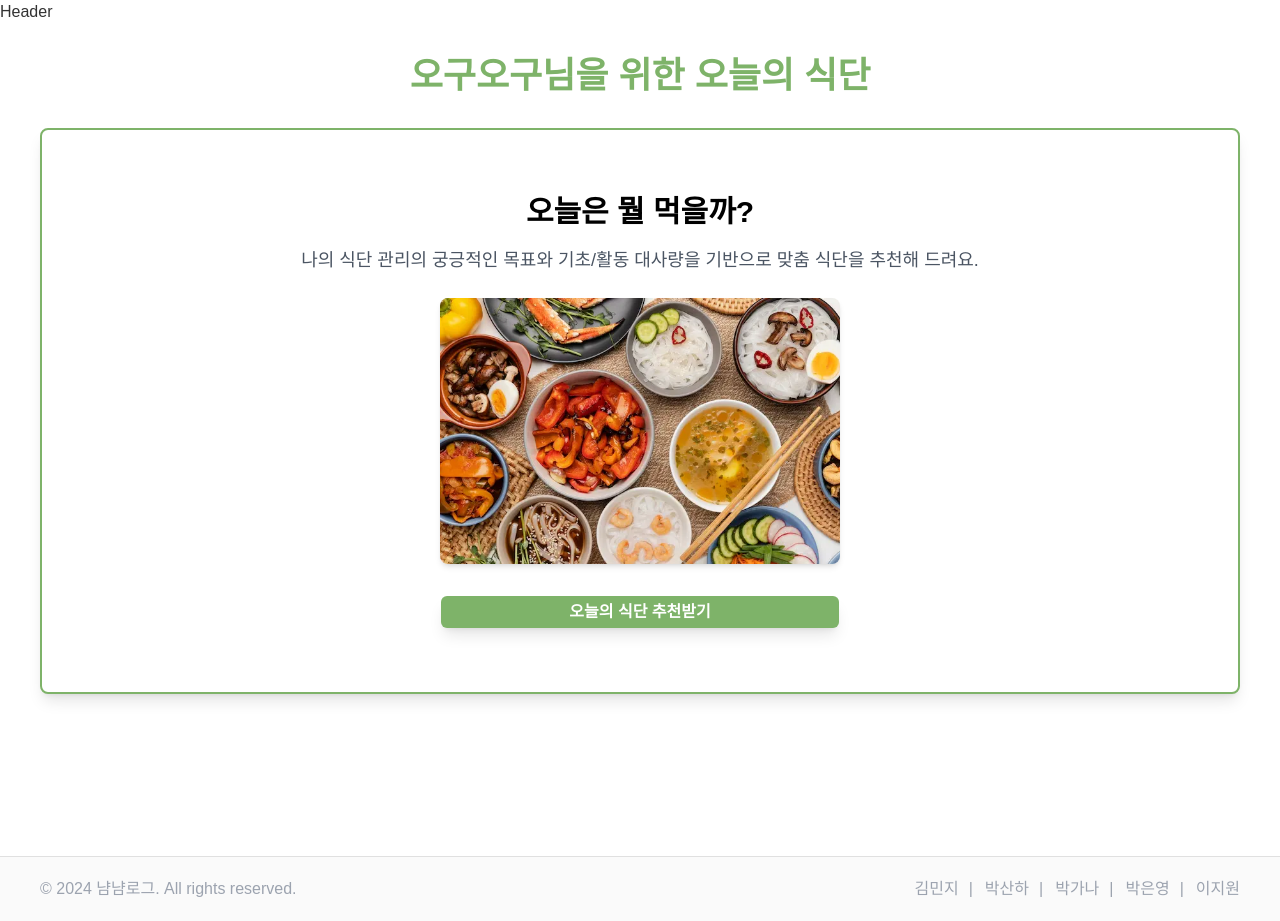
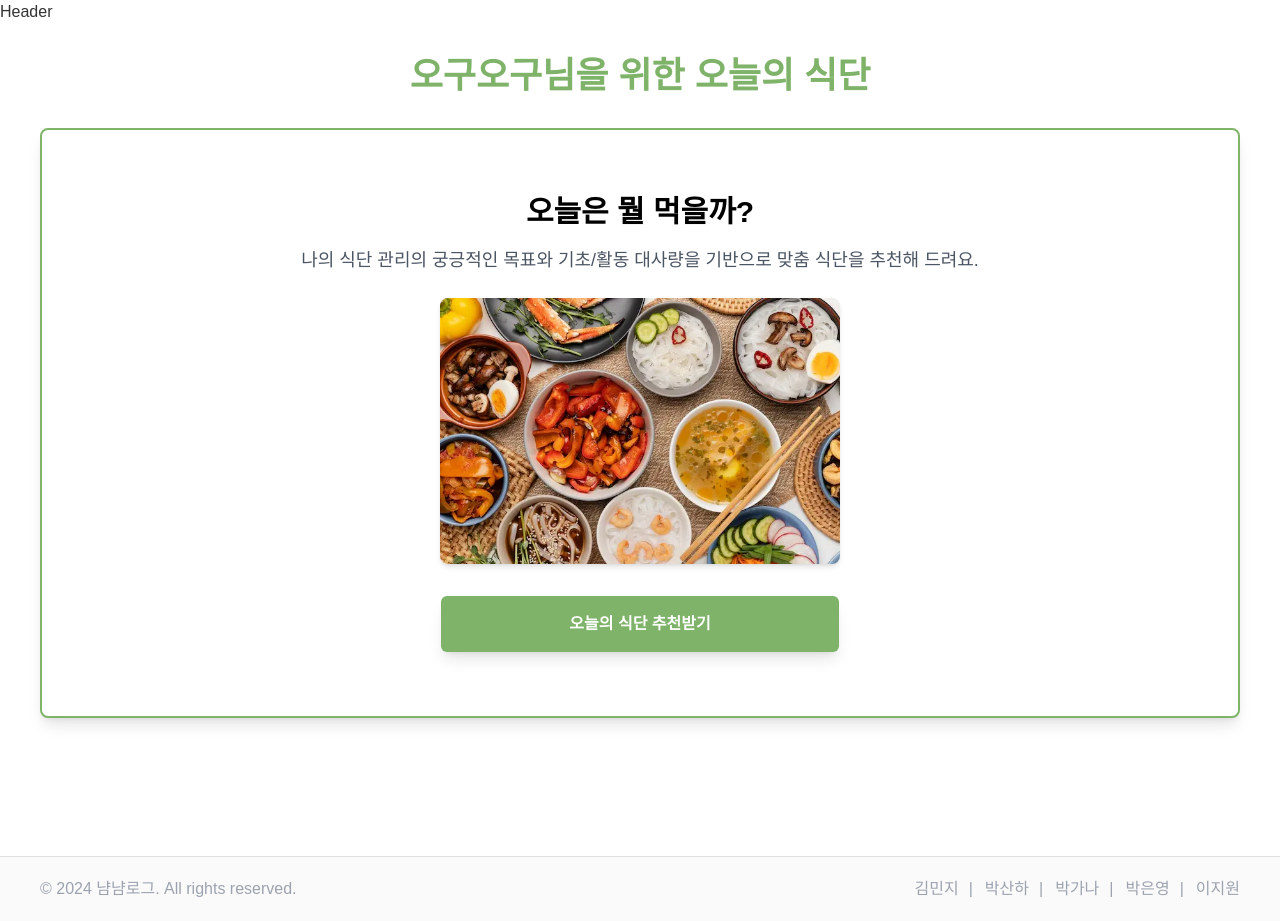
Before and after one commit to minji7901/yumyum, a Next.js app: page /todaysmeal in a window 1280 px wide. Built offline with nearby package versions, Linux system fonts and the light colour scheme.

Commit message:
fix : 글로벌 css 변경사항 반영

```diff
--- a/src/app/globals.css
+++ b/src/app/globals.css
@@ -92,7 +92,7 @@ body {
 }
 
 .common-btn {
-  @apply bg-primary hover:bg-hover text-white font-bold py-1 rounded-md text-base block transition-all;
+  @apply bg-primary hover:bg-hover text-white font-bold rounded-md text-base block transition-all;
 }
 
 .common-title {
```
